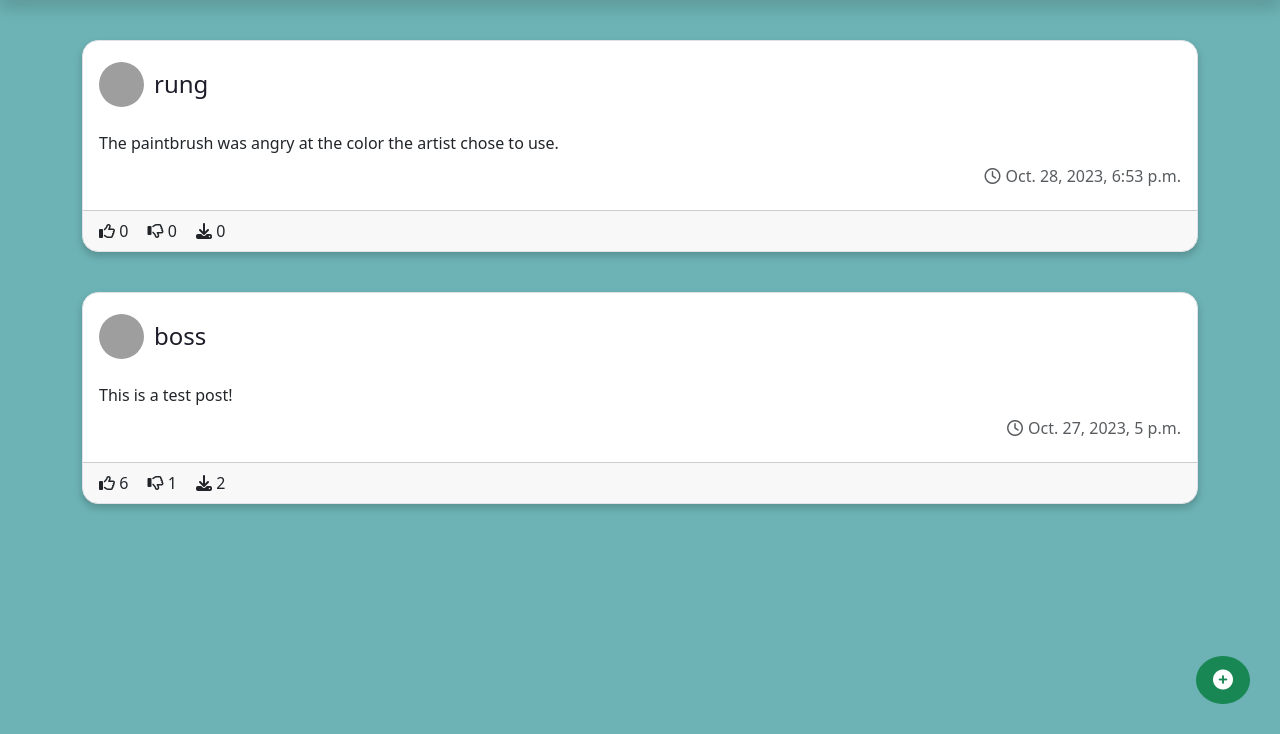
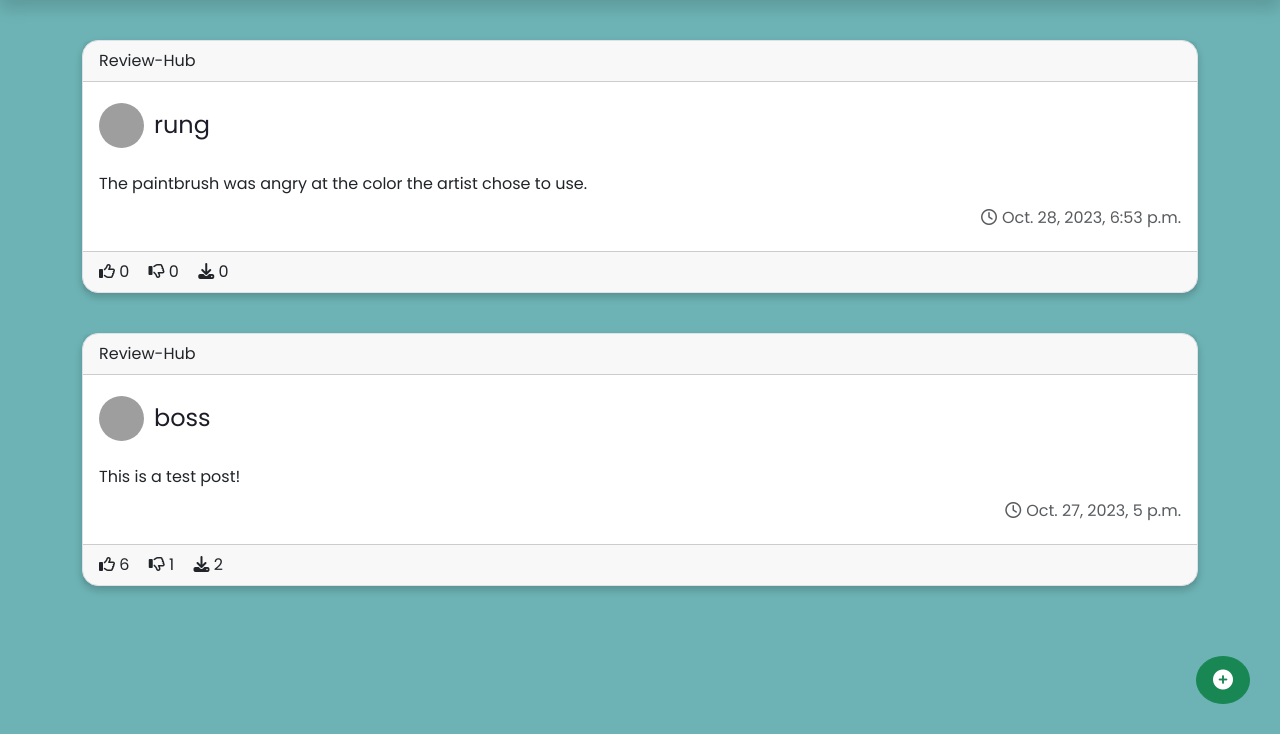
Before and after one commit to SmileyFaceZ/KU-Hub, a Django app: page /kuhub/review-hub/ in a window 1280 px wide. Shown: the part 66-800 px from the top of the page. Run offline with Django 4.2, Linux system fonts and the light colour scheme; data comes from the database, SQL or seed files in the repository; some libraries are stand-ins or nearby versions; grey boxes are pictures that could not be loaded.

Commit message:
Edit font for all text in review.html

```diff
--- a/kuhub/templates/kuhub/review.html
+++ b/kuhub/templates/kuhub/review.html
@@ -11,16 +11,22 @@
 
 {% if messages %}
     {% for message in messages %}
-        <div class="alert alert-{{ message.tags }} alert-dismissible fade show" role="alert">
+        <div class="alert alert-{{ message.tags }} alert-dismissible fade show" role="alert" style="font-family: 'Poppins'">
             {{ message }}
             <button type="button" class="btn-close" data-bs-dismiss="alert" aria-label="Close"></button>
         </div>
     {% endfor %}
 {% endif %}
-<div class="container">
+<div class="container" style="font-family: 'Poppins'">
     {% if posts_list %}
         {% for post in posts_list %}
             <div class="card border border-1 rounded-4">
+                <div class="card-header">
+                    {% if post.was_published_recently_post %}
+                    <h3>NEW!</h3>
+                    {% endif %}
+                    <div class="tag-text">{{ post.tag_id.tag_text }}</div>
+                </div>
                 <div class="card-body">
                     <img class="float-start rounded-circle" src="https://images.unsplash.com/photo-1603984973710-e915353b35fa?ixlib=rb-4.0.3&ixid=M3wxMjA3fDB8MHxzZWFyY2h8Mnx8YW1hemluZyUyMHBpY3R1cmV8ZW58MHx8MHx8fDA%3D&w=1000&q=80" width="45" height="45">
                     <h4 class="card-title">{{ post.username }}</h4>
```
